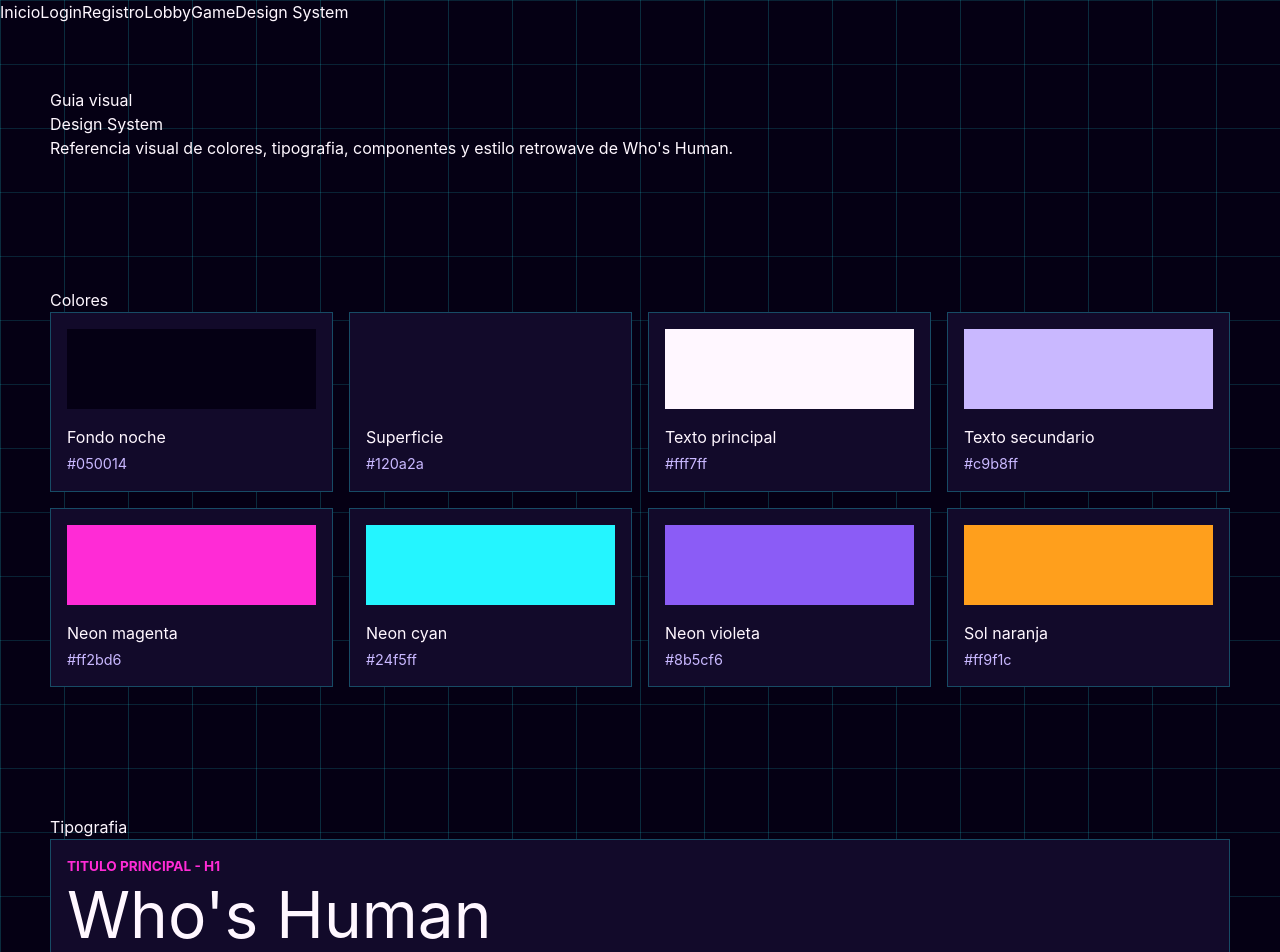
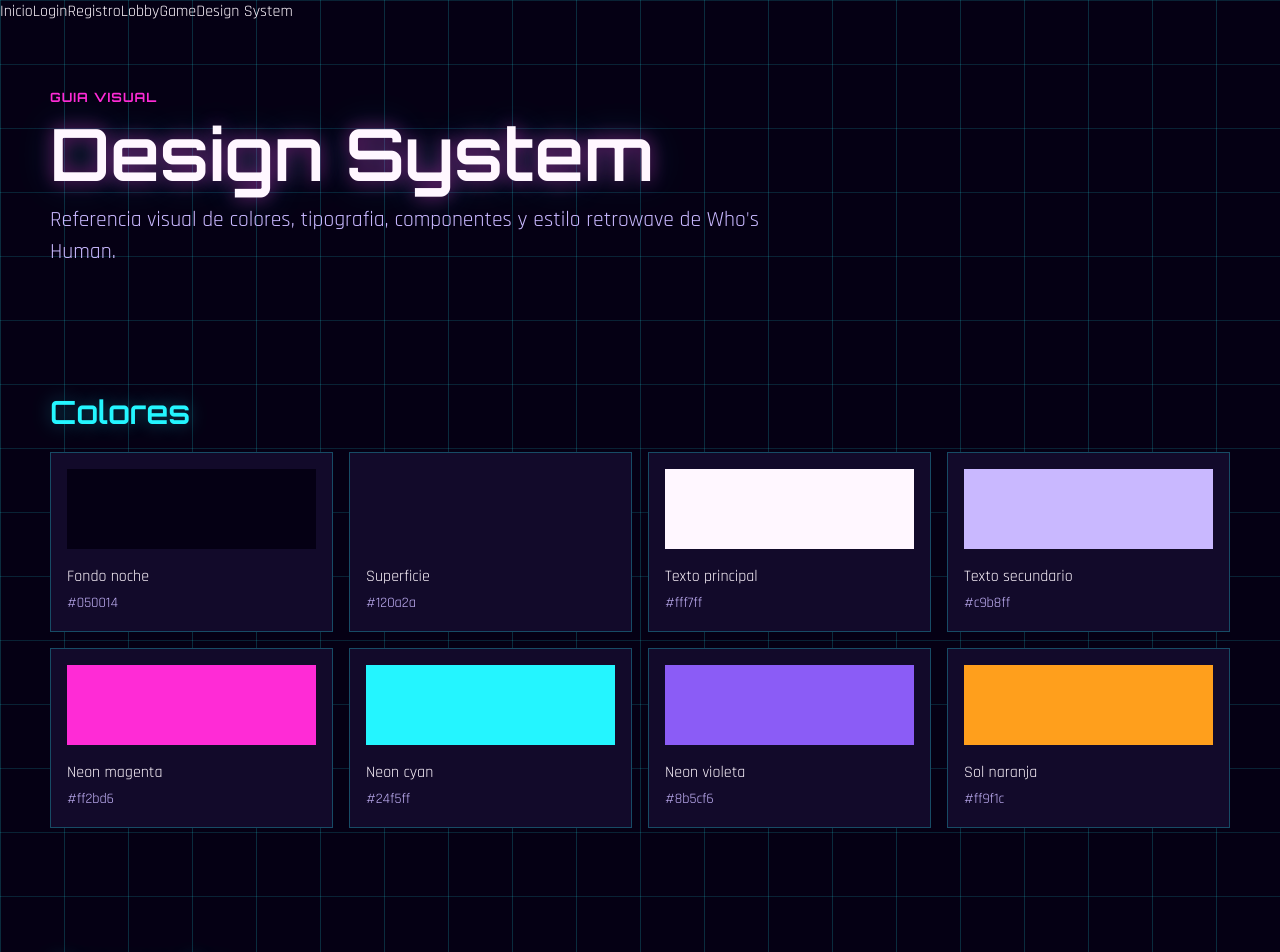
Before and after one commit to whoshuman/whoshuman, a React (Vite) app in the folder apps/frontend/: page /design-system in a window 1280 px wide. Shown: the top 952 px of the page. Built offline with nearby package versions, Linux system fonts and the light colour scheme.

Commit message:
style(frontend): mejora estetica del design system

```diff
--- a/apps/frontend/src/index.css
+++ b/apps/frontend/src/index.css
@@ -1,10 +1,13 @@
+@import url("https://fonts.googleapis.com/css2?family=Orbitron:wght@600;700;800&family=Rajdhani:wght@400;600;700&display=swap");
 @import "tailwindcss";
 
 /* Global styles */
 
 /* Define fuentes, colores y estilos base para toda la aplicación. */
 :root {
-  font-family: Inter, system-ui, sans-serif;
+  font-family: Rajdhani, Inter, system-ui, sans-serif;
+
+  --font-display: Orbitron, Rajdhani, Inter, system-ui, sans-serif;
 
   --color-bg: #050014;
   --color-surface: #120a2a;
@@ -49,6 +52,49 @@ body {
 * Todo selector que empiece por `.design-` pertenece solo a esta guia visual.
 * Si la pagina se elimina, estas clases pueden eliminarse tambien.
 */
+/* Define la cabecera principal de la guia visual. */
+.design-hero {
+  max-width: 48rem;
+}
+
+.design-kicker {
+  margin: 0 0 0.75rem;
+  color: var(--color-neon-magenta);
+  font-family: var(--font-display);
+  font-size: 0.8rem;
+  font-weight: 700;
+  letter-spacing: 0.08em;
+  text-transform: uppercase;
+}
+
+.design-title {
+  margin: 0;
+  color: var(--color-text);
+  font-family: var(--font-display);
+  font-size: 4.5rem;
+  line-height: 0.95;
+  text-shadow:
+    0 0 18px rgb(255 43 214 / 0.45),
+    0 0 36px rgb(var(--color-neon-cyan-rgb) / 0.24);
+}
+
+.design-intro {
+  margin: 1rem 0 0;
+  color: var(--color-text-muted);
+  font-size: 1.35rem;
+  line-height: 1.5;
+}
+
+/* Define los titulos de seccion de la guia visual. */
+.design-section-title {
+  margin: 0 0 1.5rem;
+  color: var(--color-neon-cyan);
+  font-family: var(--font-display);
+  font-size: 2rem;
+  line-height: 1;
+  text-shadow: 0 0 18px rgb(var(--color-neon-cyan-rgb) / 0.35);
+}
+
 /* Organiza las muestras de color de la guia visual. */
 .design-color-grid {
   display: grid;
--- a/apps/frontend/src/pages/DesignSystem.tsx
+++ b/apps/frontend/src/pages/DesignSystem.tsx
@@ -1,18 +1,18 @@
 function DesignSystem() {
   return (
     <main className="main-container">
-      <section className="content-section">
-        <p>Guia visual</p>
+      <section className="content-section design-hero">
+        <p className="design-kicker">Guia visual</p>
 
-        <h1>Design System</h1>
+        <h1 className="design-title">Design System</h1>
 
-        <p>
+        <p className="design-intro">
           Referencia visual de colores, tipografia, componentes y estilo retrowave de Who's Human.
         </p>
       </section>
 
       <section className="content-section">
-        <h2>Colores</h2>
+        <h2 className="design-section-title">Colores</h2>
 
         <div className="design-color-grid">
           <article className="design-color-card">
@@ -66,7 +66,7 @@ function DesignSystem() {
       </section>
 
       <section className="content-section">
-        <h2>Tipografia</h2>
+        <h2 className="design-section-title">Tipografia</h2>
 
         <div className="design-typography-list">
           <article className="design-typography-item">
@@ -97,7 +97,7 @@ function DesignSystem() {
       </section>
 
       <section className="content-section">
-        <h2>Botones</h2>
+        <h2 className="design-section-title">Botones</h2>
 
         <div className="design-button-list">
           <article className="design-button-item">
@@ -131,7 +131,7 @@ function DesignSystem() {
       </section>
 
       <section className="content-section">
-        <h2>Formularios</h2>
+        <h2 className="design-section-title">Formularios</h2>
 
         <div className="design-form-list">
           <article className="design-form-item">
@@ -184,10 +184,10 @@ function DesignSystem() {
       </section>
 
       <section className="content-section">
-        <h2>Paneles</h2>
+        <h2 className="design-section-title">Paneles</h2>
 
         <div className="design-panel-list">
-          <article className="design-panel design-panel-featured">
+          <article className="design-panel">
             <h3>Panel base</h3>
             <p>Contenedor para agrupar informacion general de una pantalla.</p>
           </article>
```
